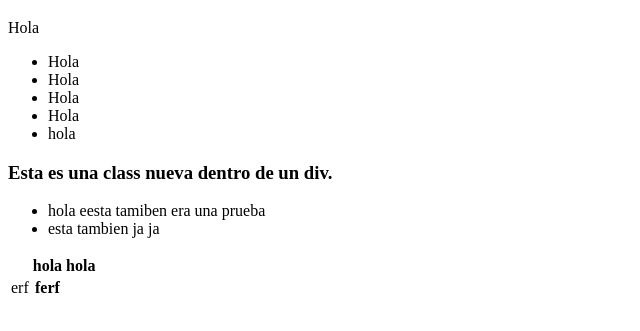
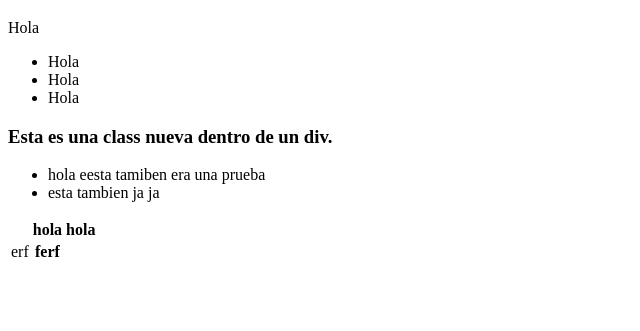
Before and after one commit to MartinRudaz/MiWeb, a plain HTML site: page index.html in a window 1280 px wide. Shown: the part 87-418 px from the top of the page, without its empty margins (0-640 px from the left). Drawn offline with Linux system fonts and the light colour scheme.

Commit message:
elimine Hola

```diff
--- a/index.html
+++ b/index.html
@@ -16,8 +16,6 @@
             <li>Hola</li>
             <li>Hola</li>
             <li>Hola</li>
-            <li>Hola</li>
-            <li>hola</li>
         </ul>
     </div>
     <div class="una-class-nueva">
```
